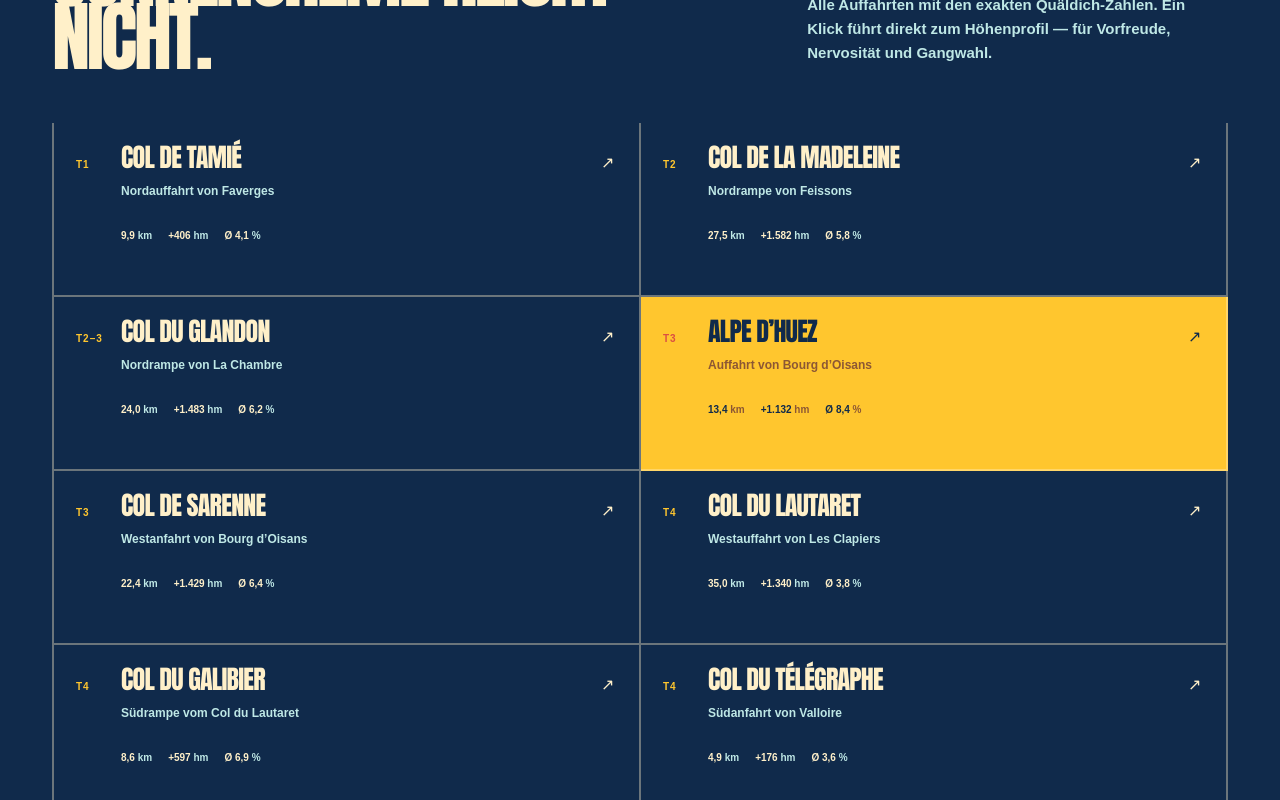
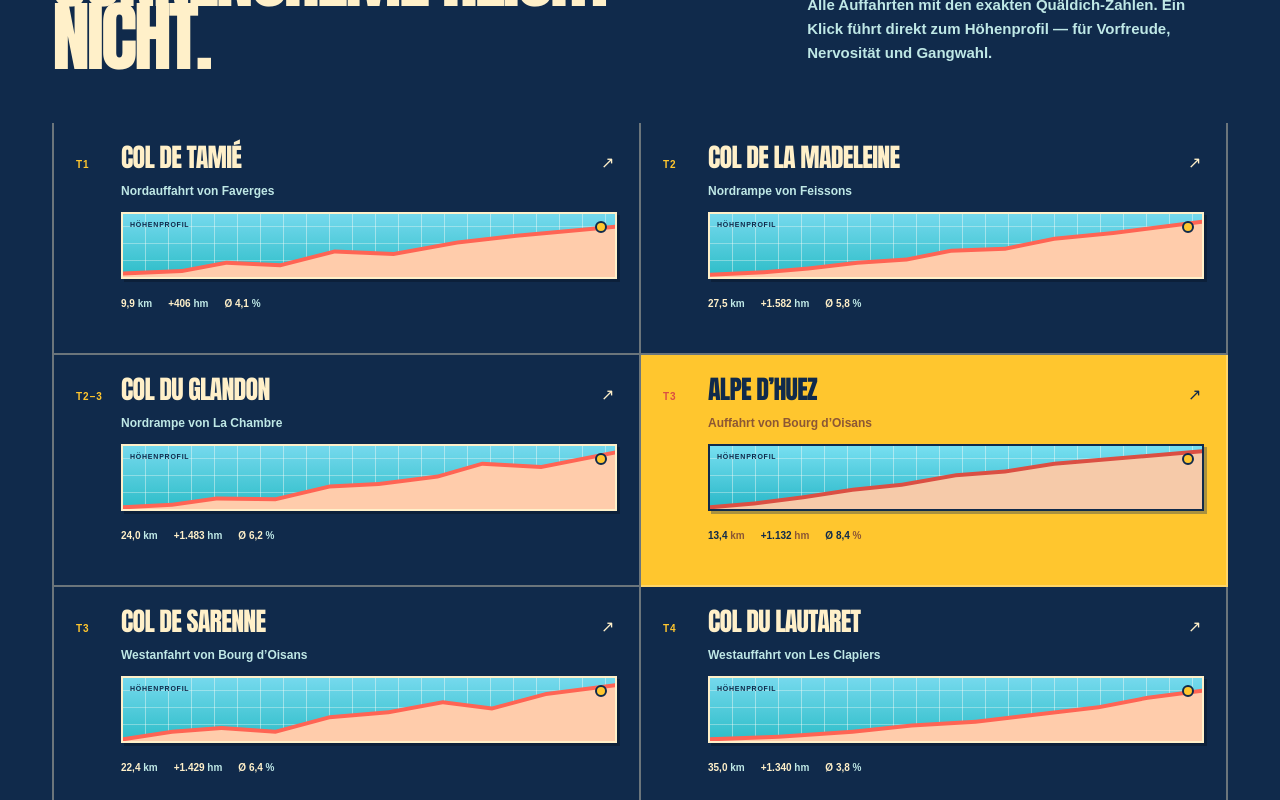
Before and after one commit to jonasmarcuswalter/genf-avignon-2027, a Next.js app: page / in a window 1280 px wide. Shown: the part 4160-4960 px from the top of the page. Built offline with nearby package versions, Linux system fonts and the light colour scheme; no server answers.

Commit message:
Add stylized climb profiles to col cards

```diff
--- a/src/app/globals.css
+++ b/src/app/globals.css
@@ -234,7 +234,7 @@ h1, h2, h3 { font-family: Impact, "Arial Black", Arial, sans-serif; font-weight:
 .cols-section .section-copy { color: #bfe8e6; }
 .cols-heading { padding-bottom: 54px; }
 .col-grid { border-left: 2px solid rgb(255 240 201 / 38%); display: grid; grid-template-columns: repeat(2, minmax(0, 1fr)); }
-.col-card { border-bottom: 2px solid rgb(255 240 201 / 38%); border-right: 2px solid rgb(255 240 201 / 38%); color: var(--cream); min-height: 174px; padding: 22px; text-decoration: none; transition: background .16s ease, color .16s ease; }
+.col-card { border-bottom: 2px solid rgb(255 240 201 / 38%); border-right: 2px solid rgb(255 240 201 / 38%); color: var(--cream); min-height: 232px; padding: 22px; text-decoration: none; transition: background .16s ease, color .16s ease; }
 .col-card:hover { background: #1d496d; }
 .col-card.featured { background: var(--sun); color: var(--ink-deep); }
 .col-card.featured:hover { background: #ffda5e; }
@@ -243,8 +243,18 @@ h1, h2, h3 { font-family: Impact, "Arial Black", Arial, sans-serif; font-weight:
 .featured .col-card-head span { color: var(--coral-deep); }
 .col-card-head b { font-family: Impact, "Arial Black", sans-serif; font-size: 26px; font-weight: 900; letter-spacing: -.03em; line-height: .95; text-transform: uppercase; }
 .col-card-head i { font-size: 16px; font-style: normal; }
-.col-card p { color: #bfe8e6; font-size: 12px; font-weight: 700; line-height: 1.35; margin: 8px 0 29px 45px; }
+.col-card p { color: #bfe8e6; font-size: 12px; font-weight: 700; line-height: 1.35; margin: 8px 0 13px 45px; }
 .featured p { color: #8c5734; }
+.climb-profile { background: linear-gradient(180deg, #75d9ed 0%, #2dbdc8 100%); border: 2px solid var(--cream); box-shadow: 3px 3px 0 rgb(0 0 0 / 22%); height: 67px; margin: 0 0 17px 45px; overflow: hidden; position: relative; width: calc(100% - 45px); }
+.climb-profile::before { background: repeating-linear-gradient(90deg, transparent 0 22px, rgb(255 253 246 / 42%) 22px 23px), repeating-linear-gradient(0deg, transparent 0 16px, rgb(255 253 246 / 34%) 16px 17px); content: ""; inset: 0; position: absolute; }
+.climb-profile > span { color: var(--ink-deep); font-size: 7px; font-style: normal; font-weight: 900; left: 7px; letter-spacing: .11em; position: absolute; top: 6px; z-index: 4; }
+.profile-fill, .profile-shade { bottom: 0; display: block; inset: 0; position: absolute; }
+.profile-fill { background: var(--coral); z-index: 2; }
+.profile-shade { background: rgb(255 240 201 / 74%); transform: translateY(4px); z-index: 3; }
+.profile-sun { background: var(--sun); border: 2px solid var(--ink-deep); border-radius: 50%; display: block; height: 12px; position: absolute; right: 8px; top: 7px; width: 12px; z-index: 4; }
+.featured .climb-profile { background: linear-gradient(180deg, #77dff1 0%, #28b7c7 100%); border-color: var(--ink-deep); box-shadow: 3px 3px 0 rgb(22 54 91 / 36%); }
+.featured .profile-fill { background: var(--coral-deep); }
+.featured .profile-shade { background: rgb(255 240 201 / 77%); }
 .col-stats { display: flex; flex-wrap: wrap; gap: 16px; margin-left: 45px; }
 .col-stats span { color: #bfe8e6; font-size: 10px; font-weight: 700; }
 .col-stats strong { color: var(--cream); }
@@ -325,7 +335,7 @@ h1, h2, h3 { font-family: Impact, "Arial Black", Arial, sans-serif; font-weight:
   .basecamp-detail h3 { font-size: 42px; }
   .basecamp-meta { grid-template-columns: 1fr; }
   .col-grid { grid-template-columns: 1fr; }
-  .col-card { min-height: 154px; }
+  .col-card { min-height: 214px; }
   .cols-section { padding-bottom: 76px; }
   .closing { padding-bottom: 77px; padding-top: 77px; }
   .closing .eyebrow { margin-bottom: -18px; }
--- a/src/app/page.tsx
+++ b/src/app/page.tsx
@@ -23,6 +23,7 @@ type Col = {
   km: string;
   gain: string;
   grade: string;
+  profile: string;
   url: string;
 };
 
@@ -59,20 +60,20 @@ const stages: Stage[] = [
 ];
 
 const cols: Col[] = [
-  { name: "Col de Tamié", side: "Nordauffahrt von Faverges", day: "T1", km: "9,9", gain: "406", grade: "4,1", url: "https://www.quaeldich.de/paesse/col-de-tamie/profile/nordauffahrt-von-faverges/" },
-  { name: "Col de la Madeleine", side: "Nordrampe von Feissons", day: "T2", km: "27,5", gain: "1.582", grade: "5,8", url: "https://www.quaeldich.de/paesse/col-de-la-madeleine/profile/nordrampe-von-feissons/" },
-  { name: "Col du Glandon", side: "Nordrampe von La Chambre", day: "T2–3", km: "24,0", gain: "1.483", grade: "6,2", url: "https://www.quaeldich.de/paesse/col-du-glandon/profile/nordrampe-von-la-chambre/" },
-  { name: "Alpe d’Huez", side: "Auffahrt von Bourg d’Oisans", day: "T3", km: "13,4", gain: "1.132", grade: "8,4", url: "https://www.quaeldich.de/paesse/alpe-d-huez/profile/auffahrt-von-bourg-d-oisans/" },
-  { name: "Col de Sarenne", side: "Westanfahrt von Bourg d’Oisans", day: "T3", km: "22,4", gain: "1.429", grade: "6,4", url: "https://www.quaeldich.de/paesse/col-de-sarenne/profile/westanfahrt-von-bourg-d-oisans/" },
-  { name: "Col du Lautaret", side: "Westauffahrt von Les Clapiers", day: "T4", km: "35,0", gain: "1.340", grade: "3,8", url: "https://www.quaeldich.de/paesse/col-du-lautaret/profile/westauffahrt-von-les-clapiers/" },
-  { name: "Col du Galibier", side: "Südrampe vom Col du Lautaret", day: "T4", km: "8,6", gain: "597", grade: "6,9", url: "https://www.quaeldich.de/paesse/col-du-galibier/profile/suedrampe-vom-col-du-lautaret/" },
-  { name: "Col du Télégraphe", side: "Südanfahrt von Valloire", day: "T4", km: "4,9", gain: "176", grade: "3,6", url: "https://www.quaeldich.de/paesse/col-du-telegraphe/profile/suedanfahrt-von-valloire/" },
-  { name: "Col du Mont Cenis", side: "Nordanfahrt von Lanslebourg", day: "T5", km: "9,8", gain: "682", grade: "7,0", url: "https://www.quaeldich.de/paesse/col-du-mont-cenis/profile/nordanfahrt-von-lanslebourg/" },
-  { name: "Col de Montgenèvre", side: "Ostauffahrt von Cesana Torinese", day: "T5", km: "9,3", gain: "524", grade: "5,6", url: "https://www.quaeldich.de/paesse/col-de-montgenevre/profile/ostauffahrt-von-cesena-torinese/" },
-  { name: "Col d’Izoard", side: "Nordrampe von Briançon", day: "T6", km: "19,2", gain: "1.211", grade: "6,3", url: "https://www.quaeldich.de/paesse/col-d-izoard/profile/nordrampe-von-briancon/" },
-  { name: "Col de Vars", side: "Nordrampe von Guillestre", day: "T6", km: "19,0", gain: "1.109", grade: "5,8", url: "https://www.quaeldich.de/paesse/col-de-vars/profile/nordrampe-von-guillestre/" },
-  { name: "Col de la Cayolle", side: "Nordrampe von Barcelonnette", day: "T7", km: "30,0", gain: "1.190", grade: "4,0", url: "https://www.quaeldich.de/paesse/col-de-la-cayolle/profile/nordrampe-von-barcelonnette/" },
-  { name: "Mont Ventoux", side: "Südrampe von Bédoin", day: "T10", km: "21,2", gain: "1.599", grade: "7,5", url: "https://www.quaeldich.de/paesse/mont-ventoux/profile/suedrampe-von-bedoin/" },
+  { name: "Col de Tamié", side: "Nordauffahrt von Faverges", day: "T1", km: "9,9", gain: "406", grade: "4,1", profile: "0% 91%, 12% 87%, 21% 74%, 32% 78%, 43% 56%, 55% 60%, 68% 42%, 80% 31%, 100% 17%, 100% 100%, 0% 100%", url: "https://www.quaeldich.de/paesse/col-de-tamie/profile/nordauffahrt-von-faverges/" },
+  { name: "Col de la Madeleine", side: "Nordrampe von Feissons", day: "T2", km: "27,5", gain: "1.582", grade: "5,8", profile: "0% 93%, 11% 89%, 20% 83%, 30% 74%, 40% 69%, 49% 55%, 60% 52%, 70% 36%, 82% 27%, 100% 9%, 100% 100%, 0% 100%", url: "https://www.quaeldich.de/paesse/col-de-la-madeleine/profile/nordrampe-von-feissons/" },
+  { name: "Col du Glandon", side: "Nordrampe von La Chambre", day: "T2–3", km: "24,0", gain: "1.483", grade: "6,2", profile: "0% 94%, 10% 90%, 19% 80%, 31% 81%, 42% 61%, 52% 57%, 64% 45%, 73% 25%, 85% 30%, 100% 7%, 100% 100%, 0% 100%", url: "https://www.quaeldich.de/paesse/col-du-glandon/profile/nordrampe-von-la-chambre/" },
+  { name: "Alpe d’Huez", side: "Auffahrt von Bourg d’Oisans", day: "T3", km: "13,4", gain: "1.132", grade: "8,4", profile: "0% 94%, 9% 88%, 19% 78%, 29% 66%, 39% 58%, 50% 43%, 60% 37%, 70% 25%, 82% 17%, 100% 5%, 100% 100%, 0% 100%", url: "https://www.quaeldich.de/paesse/alpe-d-huez/profile/auffahrt-von-bourg-d-oisans/" },
+  { name: "Col de Sarenne", side: "Westanfahrt von Bourg d’Oisans", day: "T3", km: "22,4", gain: "1.429", grade: "6,4", profile: "0% 94%, 10% 82%, 20% 76%, 31% 82%, 42% 59%, 54% 51%, 65% 35%, 75% 45%, 86% 22%, 100% 8%, 100% 100%, 0% 100%", url: "https://www.quaeldich.de/paesse/col-de-sarenne/profile/westanfahrt-von-bourg-d-oisans/" },
+  { name: "Col du Lautaret", side: "Westauffahrt von Les Clapiers", day: "T4", km: "35,0", gain: "1.340", grade: "3,8", profile: "0% 94%, 14% 90%, 29% 82%, 41% 72%, 54% 66%, 66% 55%, 79% 43%, 89% 28%, 100% 17%, 100% 100%, 0% 100%", url: "https://www.quaeldich.de/paesse/col-du-lautaret/profile/westauffahrt-von-les-clapiers/" },
+  { name: "Col du Galibier", side: "Südrampe vom Col du Lautaret", day: "T4", km: "8,6", gain: "597", grade: "6,9", profile: "0% 93%, 9% 86%, 19% 78%, 31% 68%, 42% 61%, 52% 48%, 63% 40%, 75% 24%, 87% 19%, 100% 5%, 100% 100%, 0% 100%", url: "https://www.quaeldich.de/paesse/col-du-galibier/profile/suedrampe-vom-col-du-lautaret/" },
+  { name: "Col du Télégraphe", side: "Südanfahrt von Valloire", day: "T4", km: "4,9", gain: "176", grade: "3,6", profile: "0% 93%, 15% 87%, 27% 80%, 40% 74%, 54% 62%, 67% 55%, 80% 42%, 100% 28%, 100% 100%, 0% 100%", url: "https://www.quaeldich.de/paesse/col-du-telegraphe/profile/suedanfahrt-von-valloire/" },
+  { name: "Col du Mont Cenis", side: "Nordanfahrt von Lanslebourg", day: "T5", km: "9,8", gain: "682", grade: "7,0", profile: "0% 94%, 10% 87%, 20% 71%, 31% 65%, 42% 68%, 53% 48%, 64% 38%, 75% 41%, 87% 20%, 100% 7%, 100% 100%, 0% 100%", url: "https://www.quaeldich.de/paesse/col-du-mont-cenis/profile/nordanfahrt-von-lanslebourg/" },
+  { name: "Col de Montgenèvre", side: "Ostauffahrt von Cesana Torinese", day: "T5", km: "9,3", gain: "524", grade: "5,6", profile: "0% 92%, 12% 86%, 24% 76%, 38% 70%, 49% 54%, 61% 51%, 75% 34%, 87% 28%, 100% 12%, 100% 100%, 0% 100%", url: "https://www.quaeldich.de/paesse/col-de-montgenevre/profile/ostauffahrt-von-cesena-torinese/" },
+  { name: "Col d’Izoard", side: "Nordrampe von Briançon", day: "T6", km: "19,2", gain: "1.211", grade: "6,3", profile: "0% 94%, 10% 87%, 20% 74%, 31% 70%, 42% 56%, 52% 49%, 63% 36%, 73% 20%, 84% 23%, 100% 7%, 100% 100%, 0% 100%", url: "https://www.quaeldich.de/paesse/col-d-izoard/profile/nordrampe-von-briancon/" },
+  { name: "Col de Vars", side: "Nordrampe von Guillestre", day: "T6", km: "19,0", gain: "1.109", grade: "5,8", profile: "0% 94%, 10% 82%, 22% 75%, 32% 63%, 43% 66%, 54% 47%, 65% 51%, 76% 32%, 87% 26%, 100% 9%, 100% 100%, 0% 100%", url: "https://www.quaeldich.de/paesse/col-de-vars/profile/nordrampe-von-guillestre/" },
+  { name: "Col de la Cayolle", side: "Nordrampe von Barcelonnette", day: "T7", km: "30,0", gain: "1.190", grade: "4,0", profile: "0% 95%, 12% 89%, 25% 80%, 38% 75%, 50% 60%, 63% 54%, 75% 39%, 88% 27%, 100% 14%, 100% 100%, 0% 100%", url: "https://www.quaeldich.de/paesse/col-de-la-cayolle/profile/nordrampe-von-barcelonnette/" },
+  { name: "Mont Ventoux", side: "Südrampe von Bédoin", day: "T10", km: "21,2", gain: "1.599", grade: "7,5", profile: "0% 95%, 9% 91%, 18% 81%, 29% 75%, 39% 58%, 50% 45%, 60% 35%, 70% 21%, 80% 18%, 90% 10%, 100% 5%, 100% 100%, 0% 100%", url: "https://www.quaeldich.de/paesse/mont-ventoux/profile/suedrampe-von-bedoin/" },
 ];
 
 const basecampRides: BasecampRide[] = [
@@ -212,7 +213,7 @@ export default function Home() {
       <section className="cols-section" id="cols">
         <div className="shell"><div className="section-heading cols-heading"><div><p className="eyebrow">04 · All-inclusive-Höhenmeter</p><h2>Die Cols.<br />Sonnencreme reicht nicht.</h2></div><p className="section-copy">Alle Auffahrten mit den exakten Quäldich-Zahlen. Ein Klick führt direkt zum Höhenprofil — für Vorfreude, Nervosität und Gangwahl.</p></div>
           <div className="col-grid">
-            {cols.map((col) => <a className={`col-card ${col.name === "Alpe d’Huez" || col.name === "Mont Ventoux" ? "featured" : ""}`} href={col.url} target="_blank" rel="noreferrer" key={col.name}><div className="col-card-head"><span>{col.day}</span><b>{col.name}</b><i>↗</i></div><p>{col.side}</p><div className="col-stats"><span><strong>{col.km}</strong> km</span><span><strong>+{col.gain}</strong> hm</span><span><strong>Ø {col.grade}</strong> %</span></div></a>)}
+            {cols.map((col) => <a className={`col-card ${col.name === "Alpe d’Huez" || col.name === "Mont Ventoux" ? "featured" : ""}`} href={col.url} target="_blank" rel="noreferrer" key={col.name}><div className="col-card-head"><span>{col.day}</span><b>{col.name}</b><i>↗</i></div><p>{col.side}</p><div className="climb-profile" role="img" aria-label={`Stilisiertes Höhenprofil für ${col.name}`}><span>HÖHENPROFIL</span><i className="profile-fill" style={{ clipPath: `polygon(${col.profile})` }} /><i className="profile-shade" style={{ clipPath: `polygon(${col.profile})` }} /><i className="profile-sun" /></div><div className="col-stats"><span><strong>{col.km}</strong> km</span><span><strong>+{col.gain}</strong> hm</span><span><strong>Ø {col.grade}</strong> %</span></div></a>)}
           </div>
         </div>
       </section>
```
